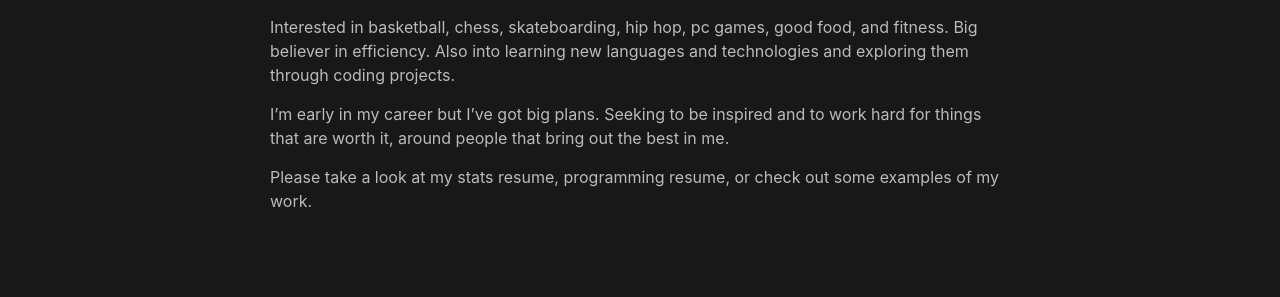
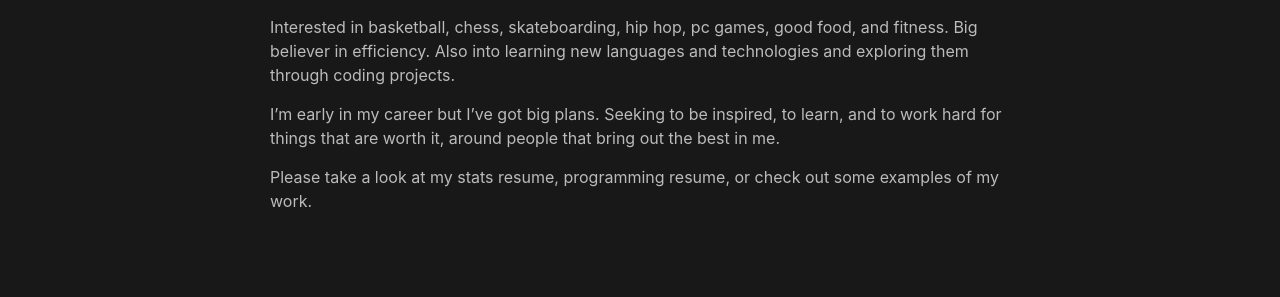
Before and after one commit to barrett75/cbarre01.github.io, a Jekyll site: the page built from index.markdown, in a window 1280 px wide. Shown: the part 140-437 px from the top of the page. Built offline with Jekyll 4.4.1, drawn with Linux system fonts in a browser that asks for light colours.

Commit message:
Update index.markdown

```diff
--- a/index.markdown
+++ b/index.markdown
@@ -1,7 +1,4 @@
 ---
-# Feel free to add content and custom Front Matter to this file.
-# To modify the layout, see https://jekyllrb.com/docs/themes/#overriding-theme-defaults
-
 layout: default
 theme: minima
 ---
@@ -10,6 +7,6 @@ A numbers guy who seeks to better understand the world through data. Recent grad
 
 Interested in basketball, chess, skateboarding, hip hop, pc games, good food, and fitness. Big believer in efficiency. Also into learning new languages and technologies and exploring them through coding projects.
 
-I'm early in my career but I've got big plans. Seeking to be inspired and to work hard for things that are worth it, around people that bring out the best in me.
+I'm early in my career but I've got big plans. Seeking to be inspired, to learn, and to work hard for things that are worth it, around people that bring out the best in me.
 
 Please take a look at my stats resume, programming resume, or check out some examples of my work.
```
